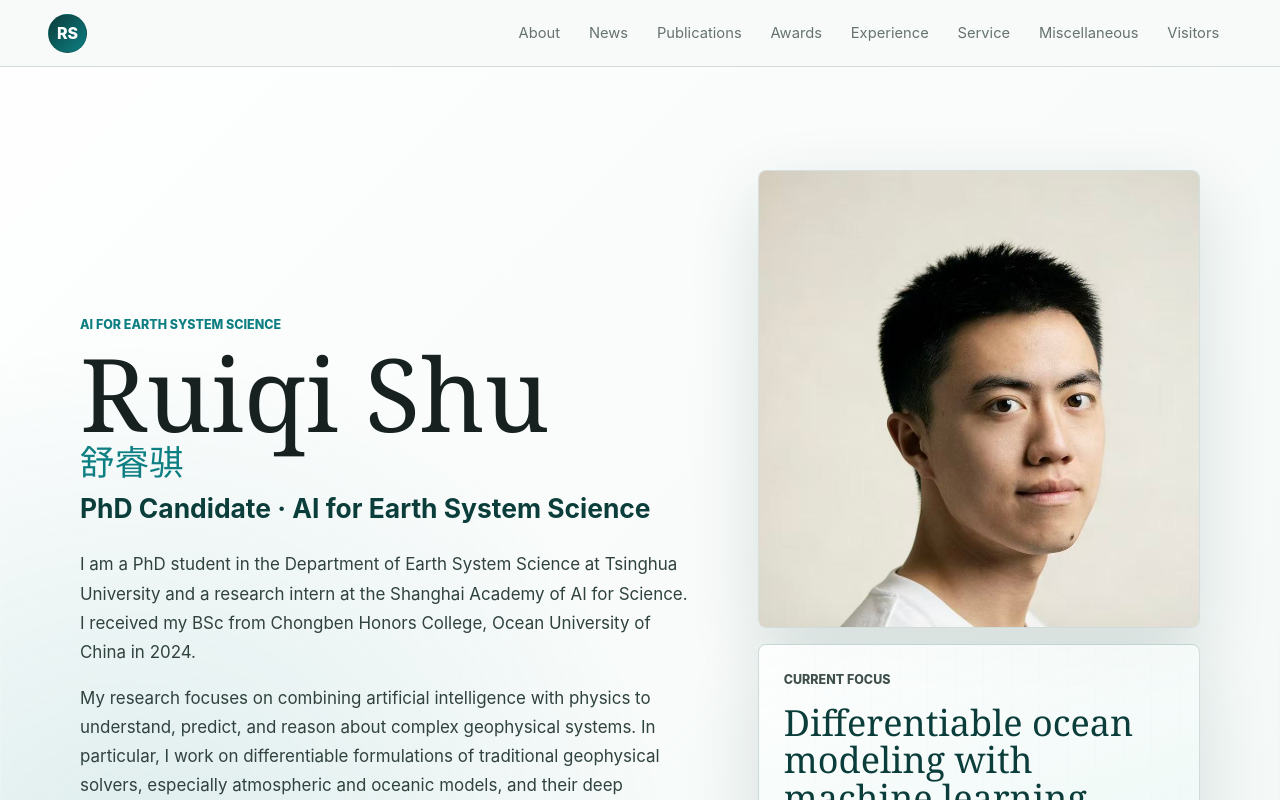
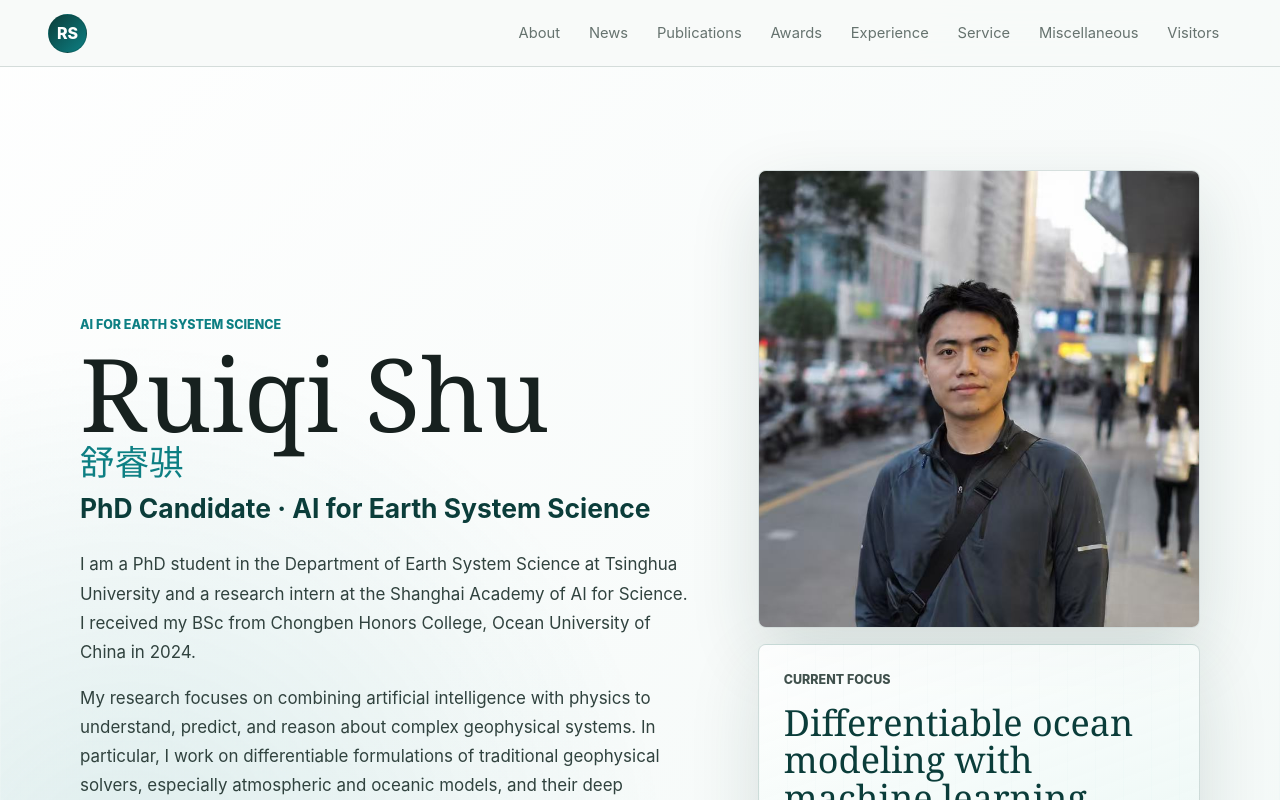
Before and after one commit to ChiyodaMomo01/ChiyodaMomo01.github.io, a React (Vite) app: page / in a window 1280 px wide. Shown: the top 800 px of the page. Built offline with nearby package versions, Linux system fonts and the light colour scheme.

Commit message:
Update homepage portrait

```diff
--- a/src/data/profile.ts
+++ b/src/data/profile.ts
@@ -22,7 +22,7 @@ export const profile = {
   scholar: "https://scholar.google.com/citations?user=WKBB3r0AAAAJ&hl=zh-CN",
   scholarStatus: "Google Scholar citations: 103 · h-index: 5 · i10-index: 4",
   neuralPom: "https://neural-pom.vercel.app/",
-  photo: "/images/ruiqi-shu.jpg",
+  photo: "/images/shuruiqi.jpg",
 };
 
 export const navItems = [
```
Also changed, not shown: public/images/shuruiqi.jpg (added).
